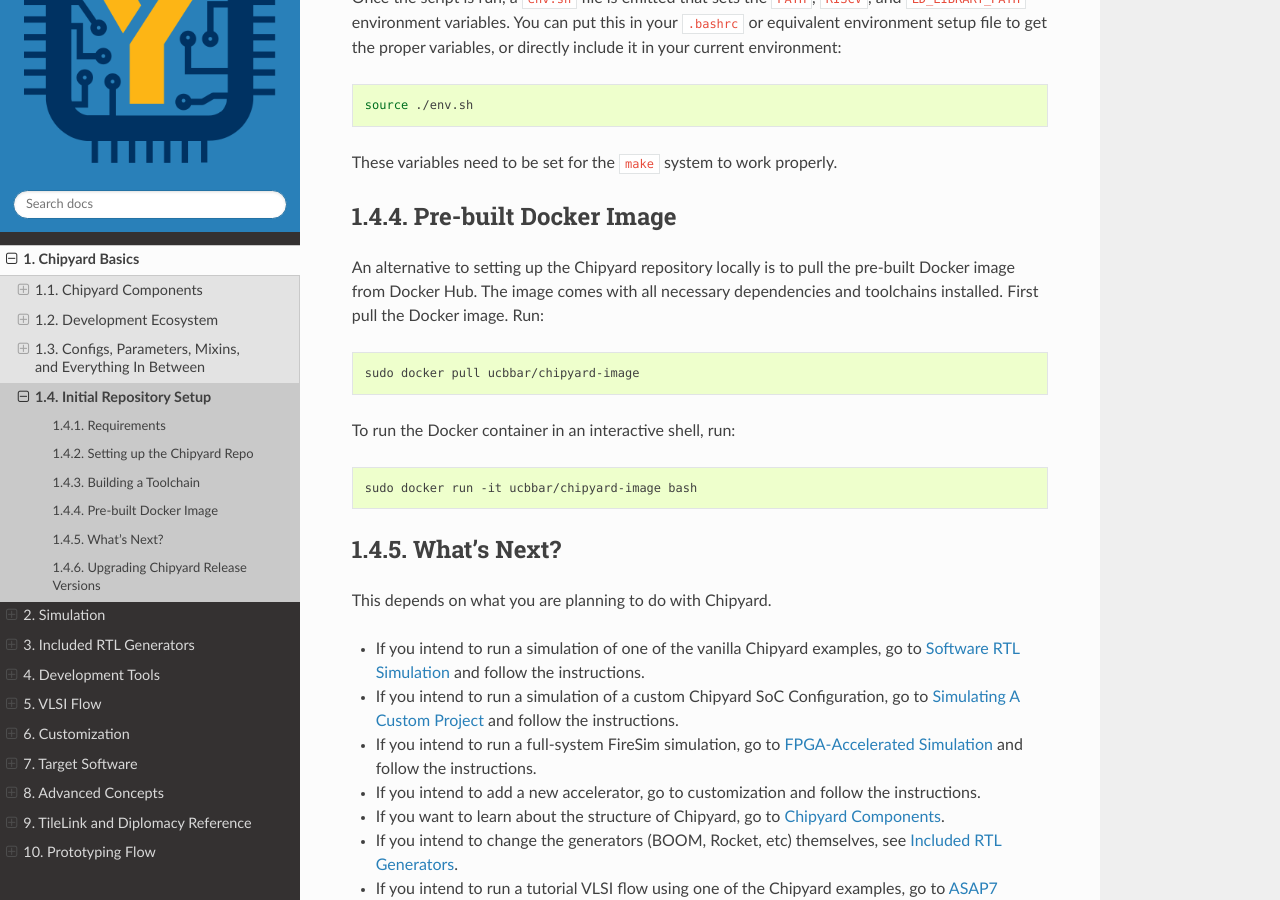
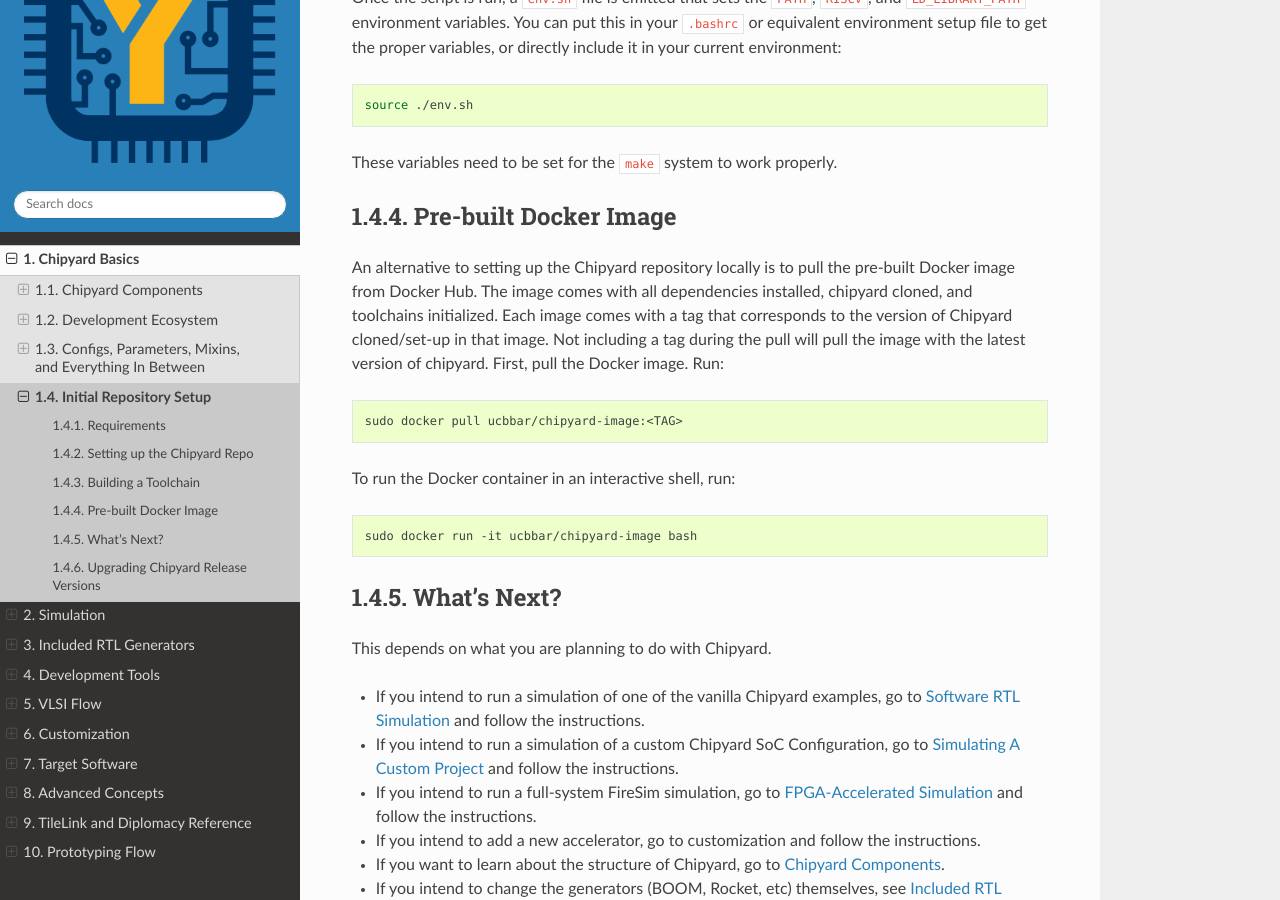
Before and after one commit to ucb-bar/chipyard, a Sphinx documentation site: the page built from docs/Chipyard-Basics/Initial-Repo-Setup.rst, in a window 1280 px wide and 900 px high, scrolled down 1863 px. Built offline with Sphinx 7.4.7 and the Read the Docs theme 2.0.0, drawn with Linux system fonts in a browser that asks for light colours.

Commit message:
Added more details on docker image

```diff
--- a/docs/Chipyard-Basics/Initial-Repo-Setup.rst
+++ b/docs/Chipyard-Basics/Initial-Repo-Setup.rst
@@ -69,12 +69,12 @@
 Pre-built Docker Image
 -------------------------------------------
 
-An alternative to setting up the Chipyard repository locally is to pull the pre-built Docker image from Docker Hub. The image comes with all necessary dependencies and toolchains installed.
-First pull the Docker image. Run:
+An alternative to setting up the Chipyard repository locally is to pull the pre-built Docker image from Docker Hub. The image comes with all dependencies installed, chipyard cloned, and toolchains initialized. Each image comes with a tag that corresponds to the version of Chipyard cloned/set-up in that image. Not including a tag during the pull will pull the image with the latest version of chipyard.
+First, pull the Docker image. Run:
 
 .. code-block:: shell
 
-    sudo docker pull ucbbar/chipyard-image
+    sudo docker pull ucbbar/chipyard-image:<TAG>
 
 To run the Docker container in an interactive shell, run:
 
```
